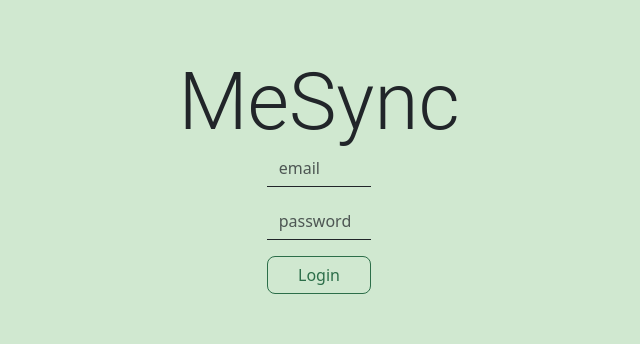
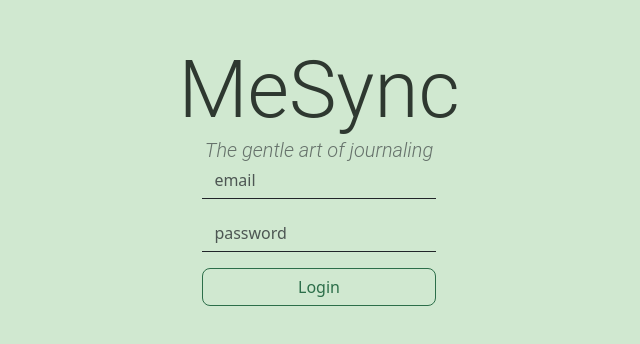
Before and after one commit to trentw0826/MeSyncStartup, a website: page index.html in a window 1280 px wide. Shown: the part 226-570 px from the top of the page, without its empty margins (321-961 px from the left). Drawn offline with Linux system fonts and the light colour scheme.

Commit message:
Add subtitle and subsequent typography updates

```diff
--- a/index.html
+++ b/index.html
@@ -13,14 +13,16 @@
   <!-- Custom Bootstrap CSS -->
   <link href="./css/custom-bootstrap.css" rel="stylesheet">
 </head>
+
 <body>
   <main class="bg-background">
     <div class="main-content">
       <div class="text-center">
         <h1>MeSync</h1>
+        <h2 class="subtitle">The gentle art of journaling</h2>
       </div>
       <div class="container row justify-content-center">
-        <div class="col-md-6">
+        <div>
           <div class="card-body">
             <form>
               <div class="mb-3">
--- a/scss/custom-bootstrap.scss
+++ b/scss/custom-bootstrap.scss
@@ -1,6 +1,6 @@
 $theme-colors: (
-    "primary": #2C6E49, /* Forest Green - Used for primary buttons and links */
-    "secondary": #88D9E6, /* Seafoam - Used for secondary buttons and accents */
+    "primary": #2C6E49, /* Forest Green - Used for primary buttons */
+    "secondary": #175ddc, /* Royal Blue - Used for secondary buttons, accents, and links */
     "success": #6E8F72, /* Moss Green - Used for success messages and icons */
     "info": #4A90A4, /* Ocean Blue - Used for informational messages and icons */
     "warning": #D4A16A, /* Golden Tan - Used for warning messages and icons */
@@ -11,6 +11,10 @@ $theme-colors: (
 );
 
 @import "../node_modules/bootstrap/scss/bootstrap";
+
+html, body {
+    overscroll-behavior: none;
+}
 
 // Input styles
 input.form-control {
@@ -66,7 +70,7 @@ input.form-control {
 
 // Typography styles
 h1, h2 {
-    color: $dark;
+    color: map-get($theme-colors, "dark");
     font-family: "Roboto", sans-serif;
     font-weight: 300;
     margin: 0;
@@ -74,7 +78,14 @@ h1, h2 {
 }
 
 h1 {
-    font-size: clamp(2rem, 8vw, 5rem);  // Font size changes between 2rem and 5rem based on the viewport width, defaulting to 8vw
+    font-size: clamp(3rem, 10vw, 5rem);
+}
+
+.subtitle {
+    color: $dark;
+    opacity: 0.6; // Make the text muted
+    font-style: italic; // Italicize the text
+    font-size: 1.25rem; // Adjust the font size as needed
 }
 
 // Background styles
```
Also changed, not shown: css/custom-bootstrap.css.
